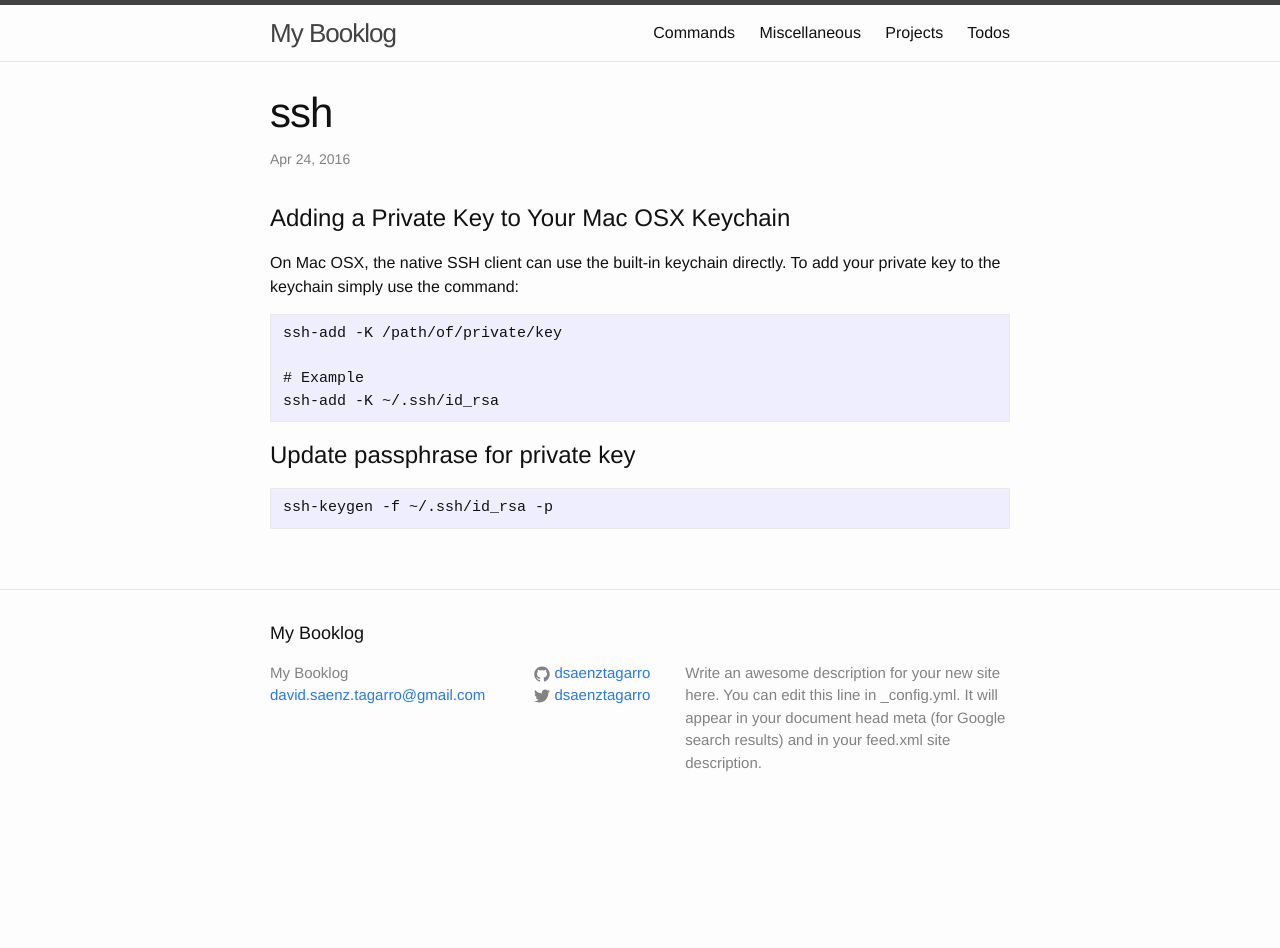
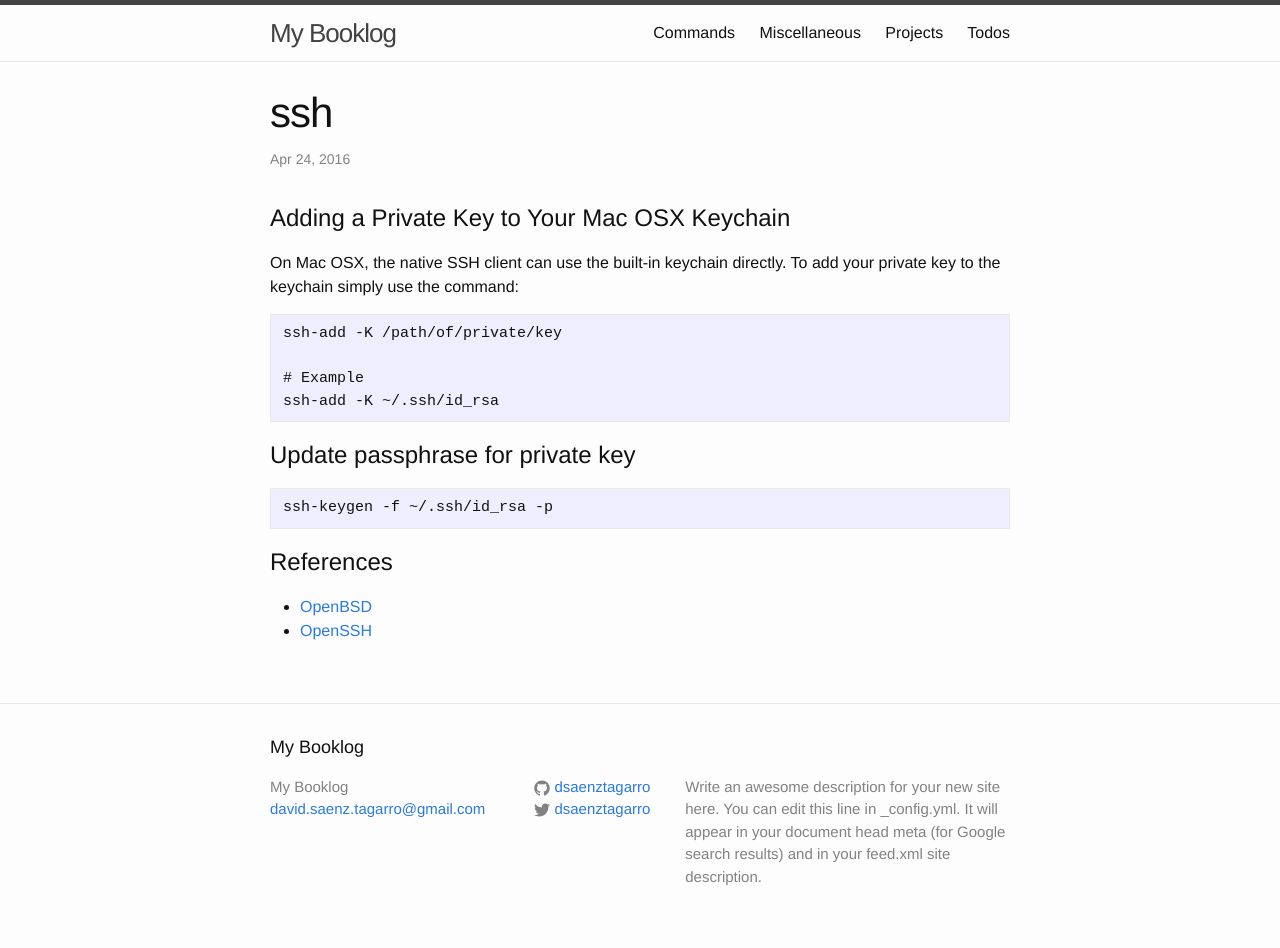
Before and after one commit to dsaenztagarro/booklog, a Jekyll site: the page built from _commands/ssh.md, in a window 1280 px wide. Built offline with Jekyll 4.4.1, drawn with Linux system fonts in a browser that asks for light colours; before the commit the page ends 900 px from its top, so only the background shows below that.

Commit message:
Adds reference pages for ssh

````diff
--- a/_commands/ssh.md
+++ b/_commands/ssh.md
@@ -21,3 +21,8 @@ ssh-add -K ~/.ssh/id_rsa
 ```
 ssh-keygen -f ~/.ssh/id_rsa -p
 ```
+
+# References
+
+- [OpenBSD](http://www.openbsd.org/)
+- [OpenSSH](http://www.openssh.com/)
````
